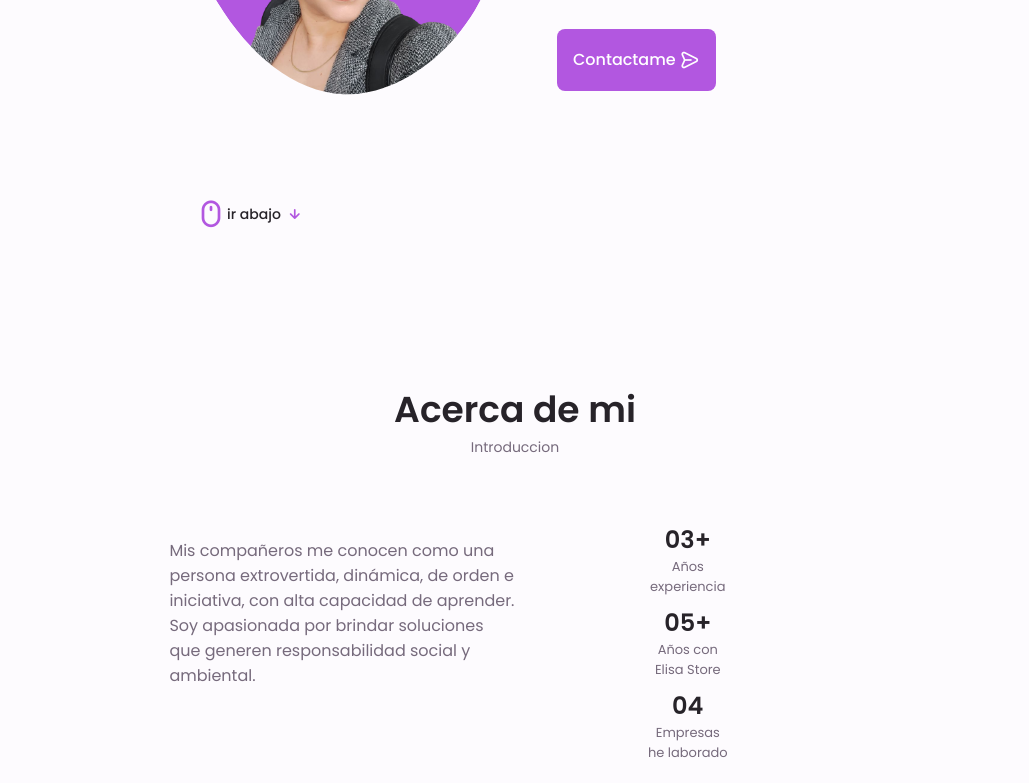
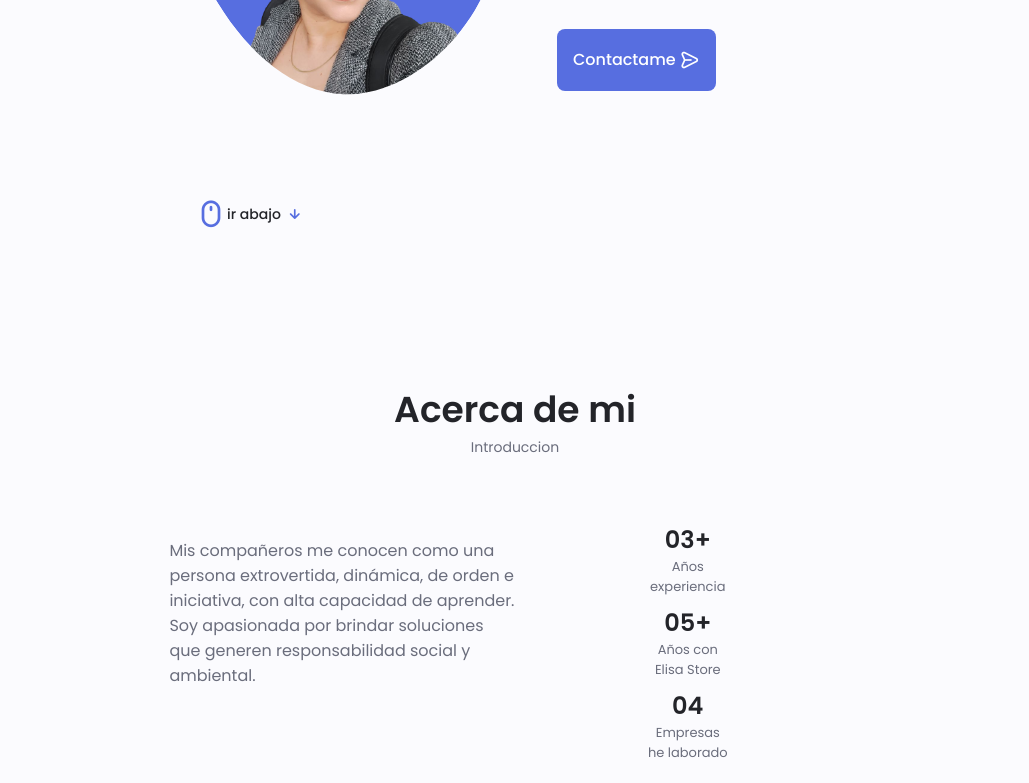
Before and after one commit to joxibe/Pagina-Web, a plain HTML site: page index.html in a window 1280 px wide. Shown: the part 388-1171 px from the top of the page, without its empty margins (125-1154 px from the left). Drawn offline with nearby package versions, Linux system fonts and the light colour scheme.

Commit message:
Se modifica cv

```diff
--- a/assets/css/styles.css
+++ b/assets/css/styles.css
@@ -7,7 +7,7 @@
 
     /*=================== Colors ================*/
     /* Change favorite color */
-    --hue-color: 280; /*Purple 250 - Green 142 - Blue 230 - Pink 340 - Purple Light 280*/
+    --hue-color: 230; /*Purple 250 - Green 142 - Blue 230 - Pink 340 - Purple Light 280*/
 
     /* HSL color mode */
     --first-color: hsl(var(--hue-color), 69%, 61%);
```
Also changed, not shown: 2 other files.
